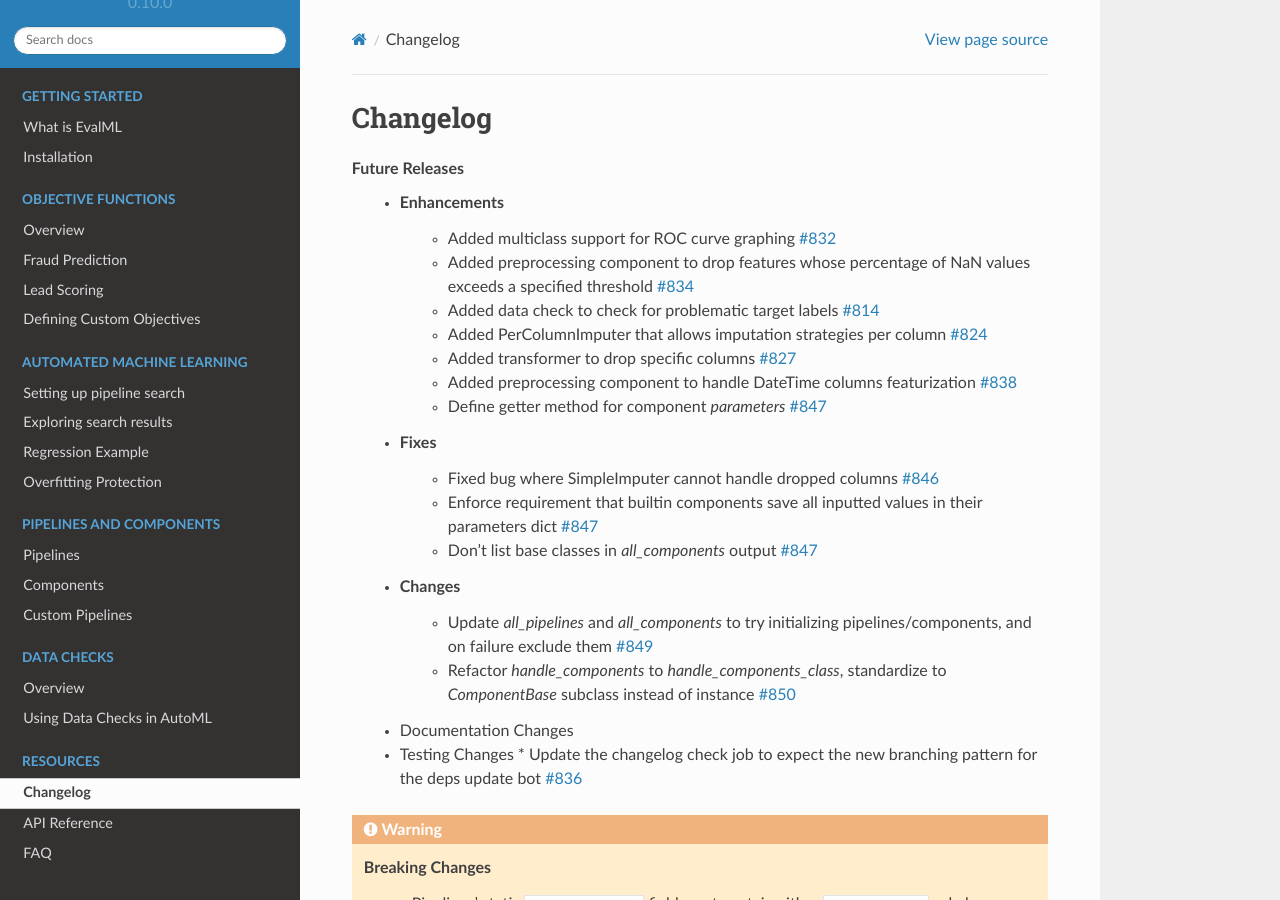
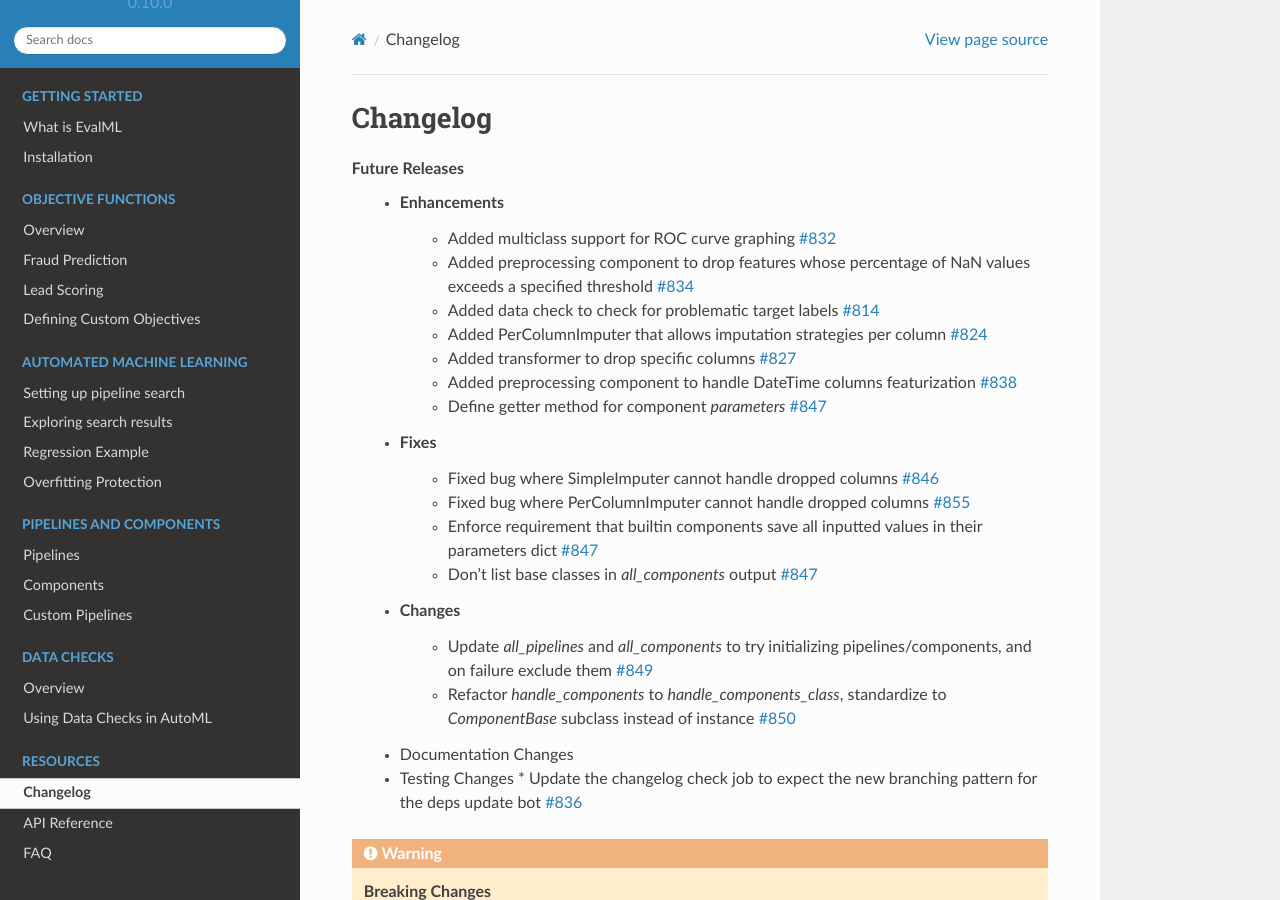
Before and after one commit to alteryx/evalml, a Sphinx documentation site: the page built from docs/source/changelog.rst, in a window 1280 px wide and 900 px high. Built offline with Sphinx 7.4.7 and the Read the Docs theme 2.0.0, drawn with Linux system fonts in a browser that asks for light colours; comment, search, counter and statistics services are not loaded.

Commit message:
changelog

```diff
--- a/docs/source/changelog.rst
+++ b/docs/source/changelog.rst
@@ -14,6 +14,7 @@
         * Define getter method for component `parameters` :pr:`847`
     * Fixes
         * Fixed bug where SimpleImputer cannot handle dropped columns :pr:`846`
+        * Fixed bug where PerColumnImputer cannot handle dropped columns :pr:`855`
         * Enforce requirement that builtin components save all inputted values in their parameters dict :pr:`847`
         * Don't list base classes in `all_components` output :pr:`847`
     * Changes
```
